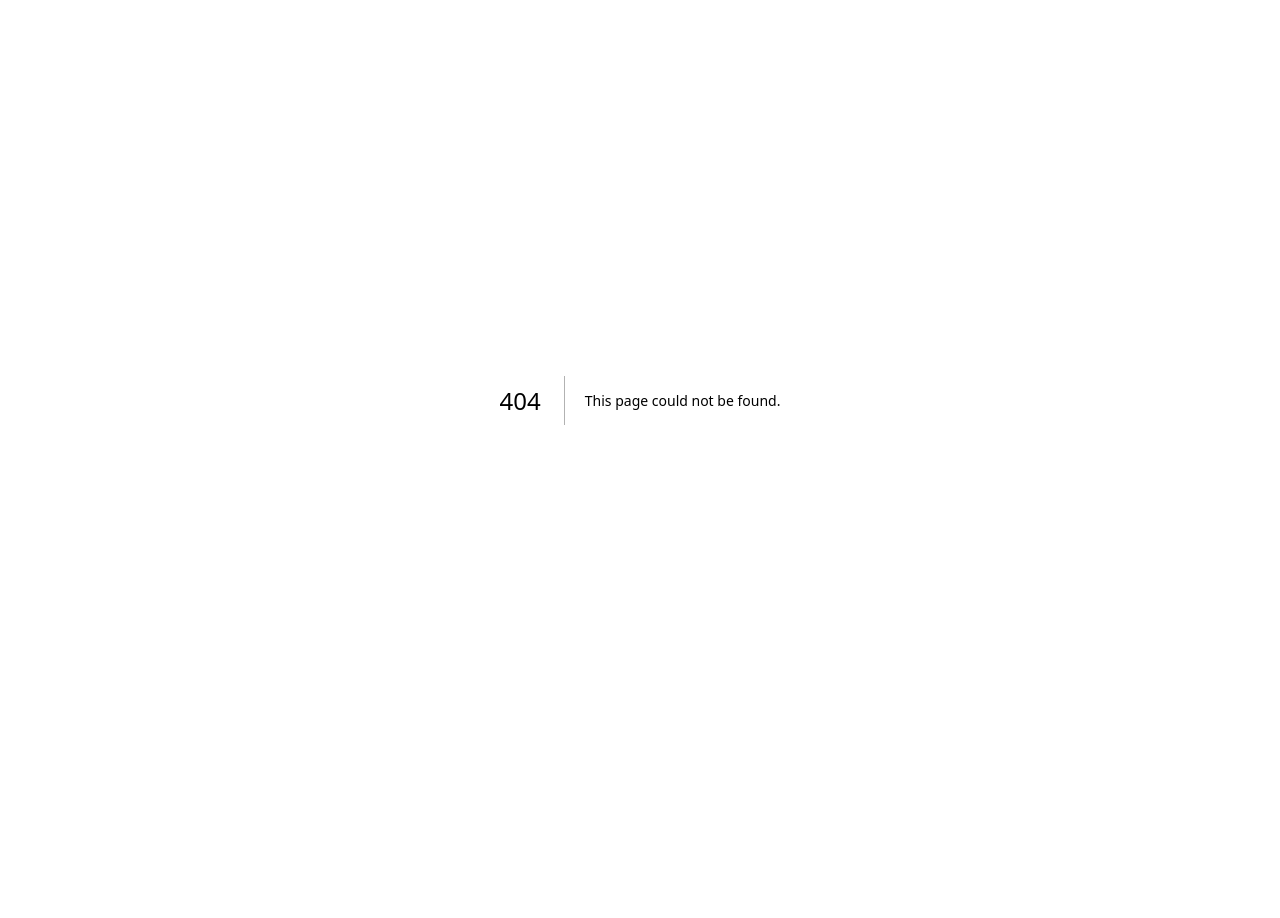
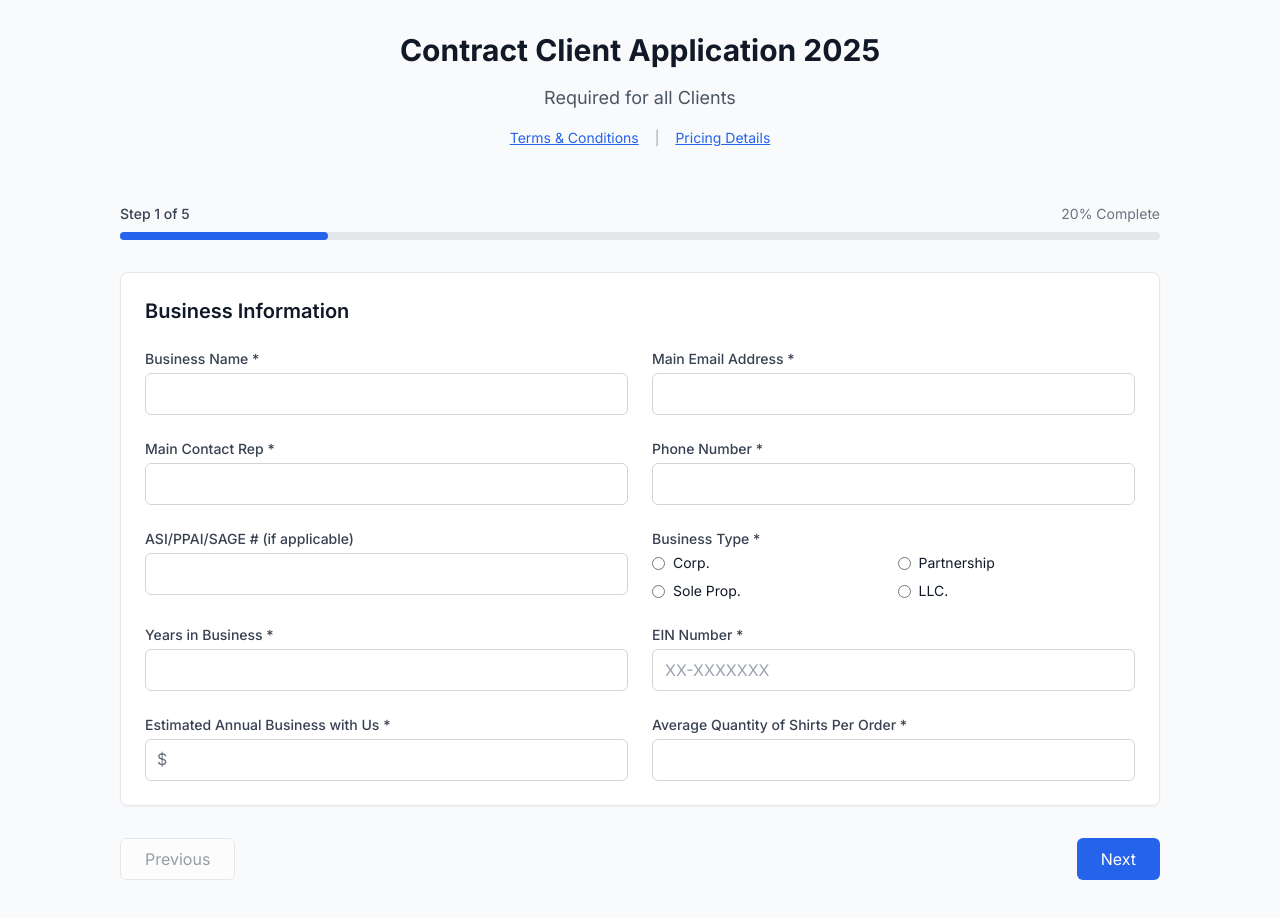
Before and after one commit to Twenty7Trades/stitches-onboarding, a Next.js app: page /embed in a window 1280 px wide. Before the commit this address had no page. Shown: the top 918 px of the page. Before the commit the page ends 800 px from the top, so only its background shows below. Built offline with nearby package versions, Linux system fonts and the light colour scheme.

Commit message:
Add WordPress embed page and integration support

```diff
--- a/next.config.ts
+++ b/next.config.ts
@@ -9,7 +9,21 @@ const nextConfig: NextConfig = {
     NEXTAUTH_URL: process.env.NEXTAUTH_URL,
     ENCRYPTION_KEY: process.env.ENCRYPTION_KEY,
     BUILD_TIME: process.env.BUILD_TIME,
-  }
+  },
+  async headers() {
+    return [
+      {
+        // Allow iframe embedding for WordPress integration
+        source: '/embed/:path*',
+        headers: [
+          {
+            key: 'Content-Security-Policy',
+            value: "frame-ancestors *;",
+          },
+        ],
+      },
+    ];
+  },
 };
 
 export default nextConfig;
--- /dev/null
+++ b/src/app/embed/page.tsx
@@ -0,0 +1,147 @@
+'use client';
+
+import React, { useState } from 'react';
+import ApplicationForm from '@/components/ApplicationForm';
+import { Application } from '@/lib/validation';
+
+// Embed-optimized version without navigation/header for WordPress iframe
+export default function EmbedPage() {
+  const [isSubmitting, setIsSubmitting] = useState(false);
+  const [isSubmitted, setIsSubmitted] = useState(false);
+  const [csvDownloadUrl, setCsvDownloadUrl] = useState<string | null>(null);
+
+  const handleSubmit = async (data: Application) => {
+    setIsSubmitting(true);
+
+    try {
+      const submissionData = {
+        businessInfo: data.businessInfo,
+        billingInfo: data.billingInfo,
+        shippingInfo: data.shippingInfo,
+        paymentMethod: data.paymentMethod,
+        paymentDetails: data.paymentDetails,
+        signature: data.signature
+      };
+
+      const response = await fetch('/api/submit-application', {
+        method: 'POST',
+        headers: {
+          'Content-Type': 'application/json',
+        },
+        body: JSON.stringify(submissionData),
+      });
+
+      if (!response.ok) {
+        const errorData = await response.json();
+        throw new Error(errorData.details || 'Failed to submit application');
+      }
+
+      const result = await response.json();
+
+      // Create download URL for CSV
+      const blob = new Blob([result.csvData], { type: 'text/csv' });
+      const url = URL.createObjectURL(blob);
+      setCsvDownloadUrl(url);
+
+      setIsSubmitted(true);
+
+      // Notify parent window if in iframe
+      if (window.parent !== window) {
+        window.parent.postMessage({
+          type: 'STITCHES_FORM_SUBMITTED',
+          customerId: result.customerId
+        }, '*');
+      }
+    } catch (error) {
+      console.error('Error submitting application:', error);
+      throw error;
+    } finally {
+      setIsSubmitting(false);
+    }
+  };
+
+  if (isSubmitted) {
+    return (
+      <div className="min-h-screen bg-gray-50 py-8">
+        <div className="max-w-3xl mx-auto px-4 sm:px-6 lg:px-8">
+          <div className="bg-white rounded-lg shadow-sm border p-8 text-center">
+            <div className="mb-6">
+              <div className="mx-auto flex items-center justify-center h-12 w-12 rounded-full bg-green-100">
+                <svg className="h-6 w-6 text-green-600" fill="none" viewBox="0 0 24 24" stroke="currentColor">
+                  <path strokeLinecap="round" strokeLinejoin="round" strokeWidth={2} d="M5 13l4 4L19 7" />
+                </svg>
+              </div>
+            </div>
+
+            <h1 className="text-2xl font-bold text-gray-900 mb-4">
+              Application Submitted Successfully!
+            </h1>
+
+            <p className="text-gray-600 mb-6">
+              Thank you for your application. We have received your information and will review it shortly.
+            </p>
+
+            {csvDownloadUrl && (
+              <div className="mb-6">
+                <a
+                  href={csvDownloadUrl}
+                  download="stitches-application.csv"
+                  className="inline-flex items-center px-4 py-2 border border-transparent text-sm font-medium rounded-md text-white bg-blue-600 hover:bg-blue-700 focus:outline-none focus:ring-2 focus:ring-offset-2 focus:ring-blue-500"
+                >
+                  <svg className="w-4 h-4 mr-2" fill="none" stroke="currentColor" viewBox="0 0 24 24">
+                    <path strokeLinecap="round" strokeLinejoin="round" strokeWidth={2} d="M12 10v6m0 0l-3-3m3 3l3-3m2 8H7a2 2 0 01-2-2V5a2 2 0 012-2h5.586a1 1 0 01.707.293l5.414 5.414a1 1 0 01.293.707V19a2 2 0 01-2 2z" />
+                  </svg>
+                  Download Application CSV
+                </a>
+              </div>
+            )}
+
+            <div className="text-sm text-gray-500">
+              <p>You will receive a confirmation email shortly.</p>
+              <p>If you have any questions, please contact us at (775) 355-9161</p>
+            </div>
+          </div>
+        </div>
+      </div>
+    );
+  }
+
+  return (
+    <div className="min-h-screen bg-gray-50">
+      {/* Main Content - No Header/Footer for embed */}
+      <main className="py-8">
+        <div className="max-w-6xl mx-auto px-4 sm:px-6 lg:px-8">
+          <div className="text-center mb-8">
+            <h1 className="text-3xl font-bold text-gray-900 mb-4">
+              Contract Client Application 2025
+            </h1>
+            <p className="text-lg text-gray-600">
+              Required for all Clients
+            </p>
+            <div className="mt-4 flex justify-center gap-4 text-sm">
+              <a
+                href="/terms"
+                target="_blank"
+                rel="noopener noreferrer"
+                className="text-blue-600 hover:text-blue-800 underline"
+              >
+                Terms & Conditions
+              </a>
+              <span className="text-gray-400">|</span>
+              <a
+                href="/pricing-details"
+                target="_blank"
+                rel="noopener noreferrer"
+                className="text-blue-600 hover:text-blue-800 underline"
+              >
+                Pricing Details
+              </a>
+            </div>
+          </div>
+
+          <ApplicationForm onSubmit={handleSubmit} isLoading={isSubmitting} />
+        </div>
+      </main>
+    </div>
+  );
+}
```
Also changed, not shown: wordpress-iframe-code.html (added, +28 -0 lines), 1 other file (tests, documents, lock files or other folders).
